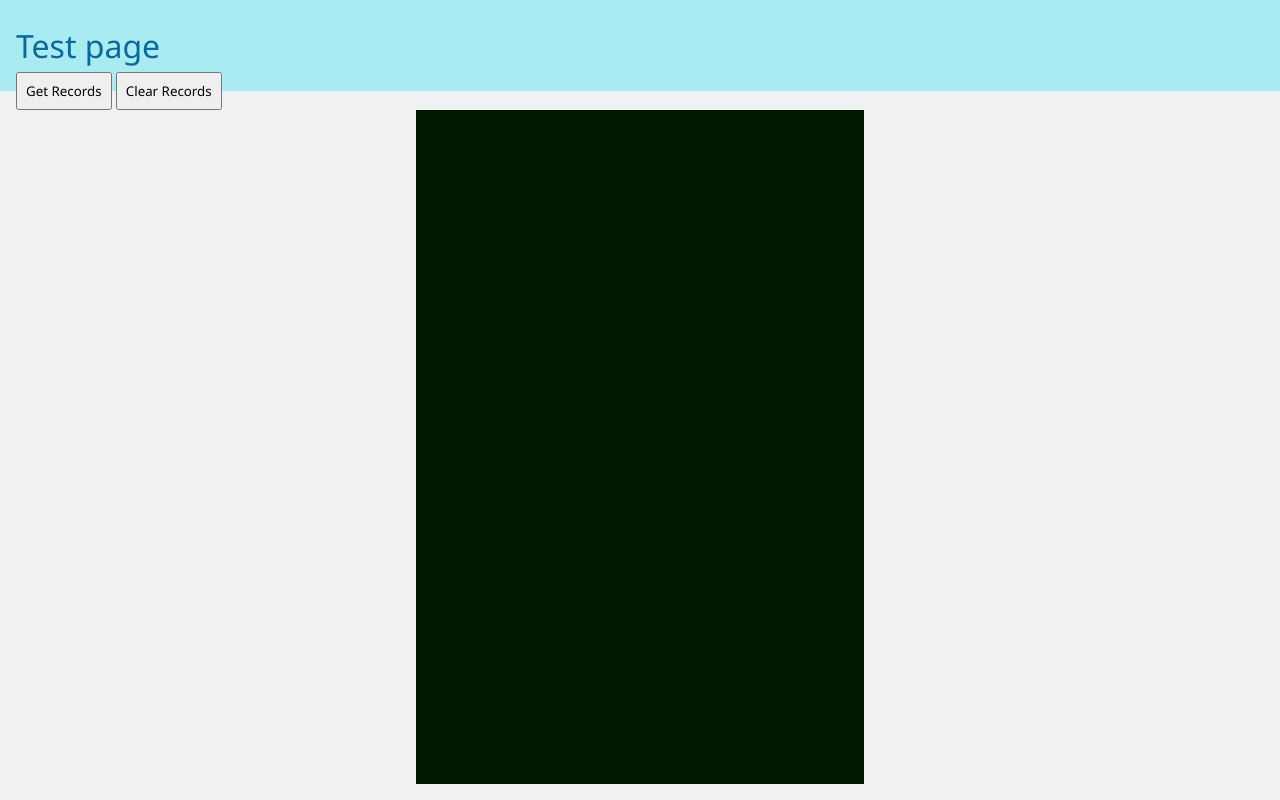
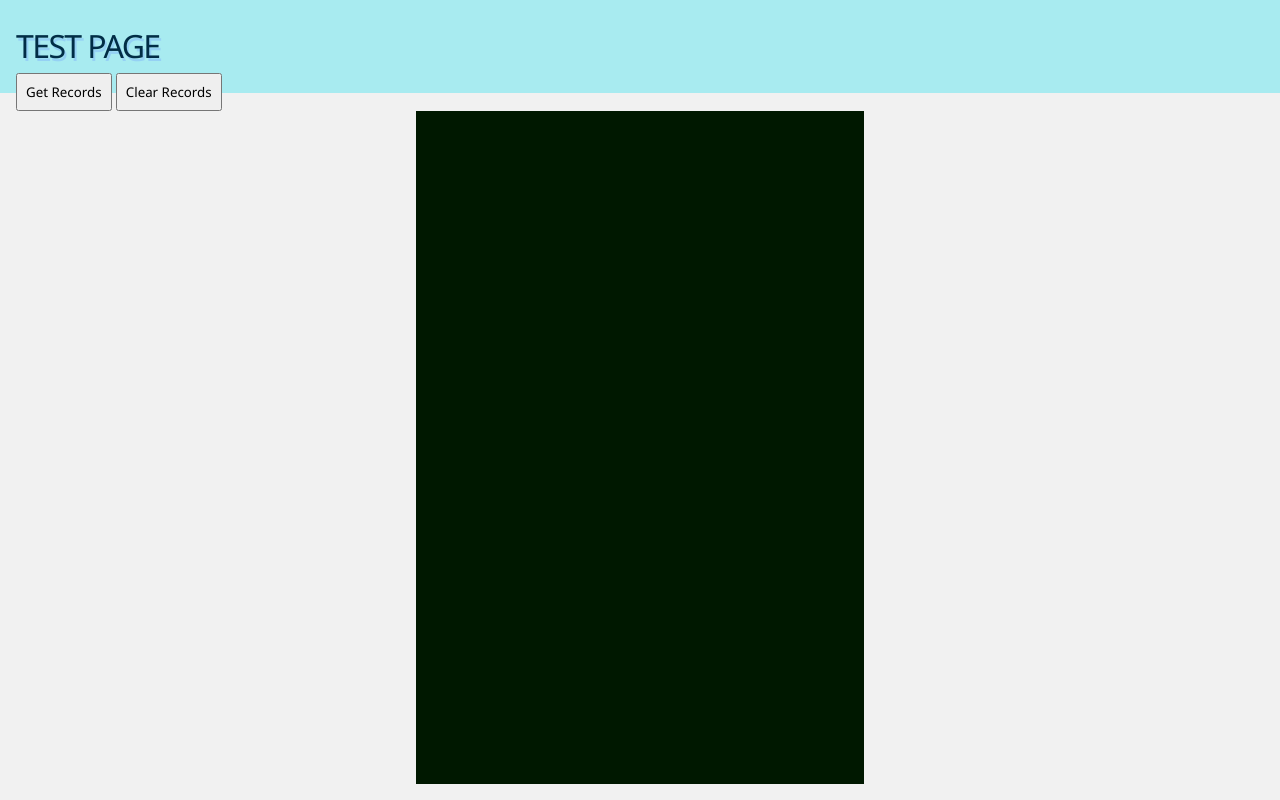
Before and after one commit to maxzz/spawn-loading-test, a website: page src/web/index.html in a window 1280 px wide. Drawn offline with Linux system fonts and the light colour scheme.

Commit message:
Add hero title CSS

```diff
--- a/src/web/index.html
+++ b/src/web/index.html
@@ -38,9 +38,14 @@
         <div style="
             margin: 0 -1rem; padding: 1.5rem 1rem;
             background-color: hsl(184, 70%, 80%);
-            color: hsl(202, 91%, 33%);
+            color: #012d46;
             font-size: 2rem;
-            display: flex; align-items: center;"
+            display: flex; align-items: center;
+            text-shadow: 2px 3px hsl(202, 81%, 77%);
+            text-transform: uppercase;
+            letter-spacing: -0.05em;
+            padding-bottom: 1.6rem;
+            "
         >Test page</div>
         <div style="margin-top: -1.2rem;">
             <button style="padding: .5rem;" id="btn-get-records">Get Records</button>
```
